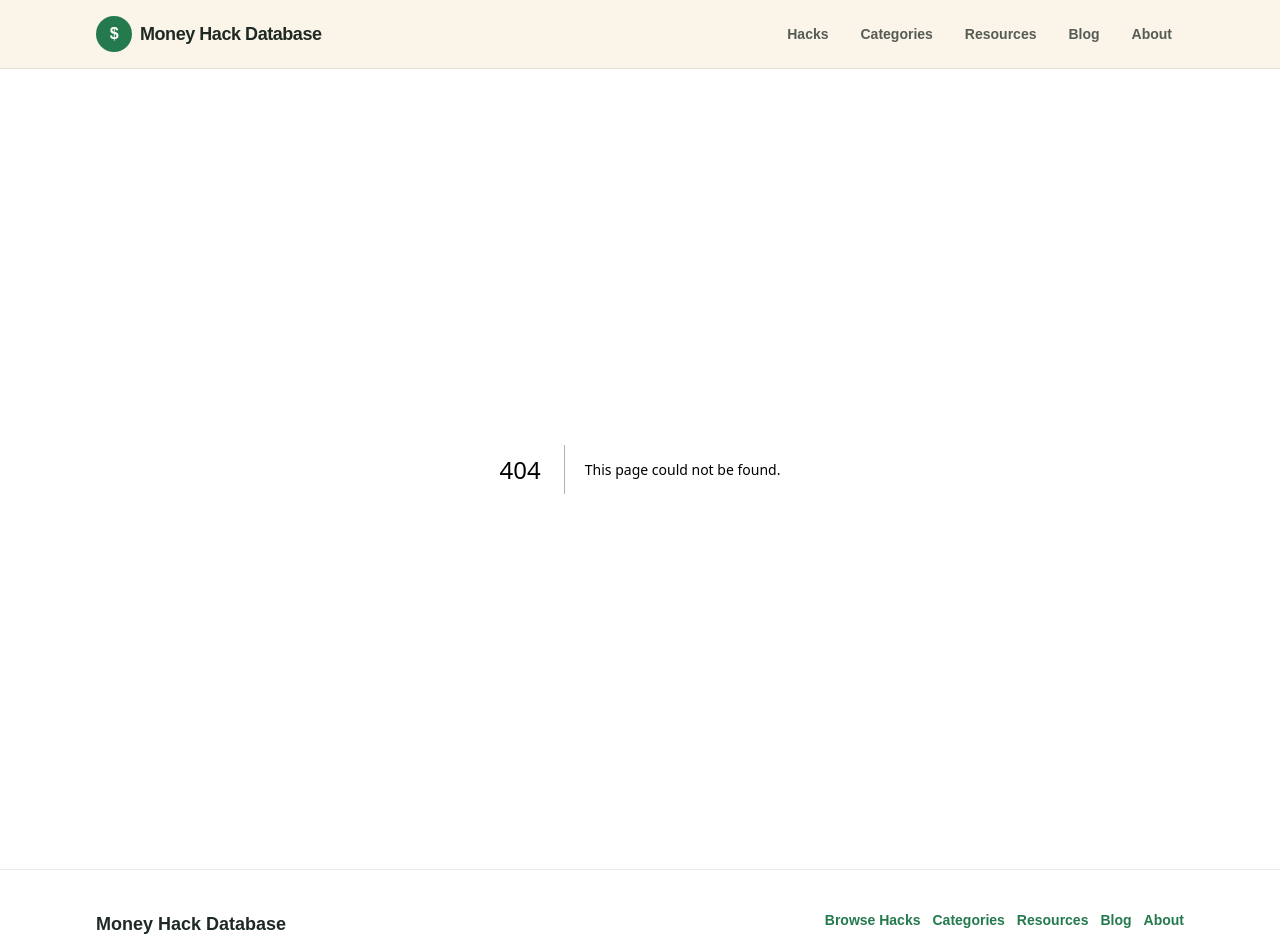
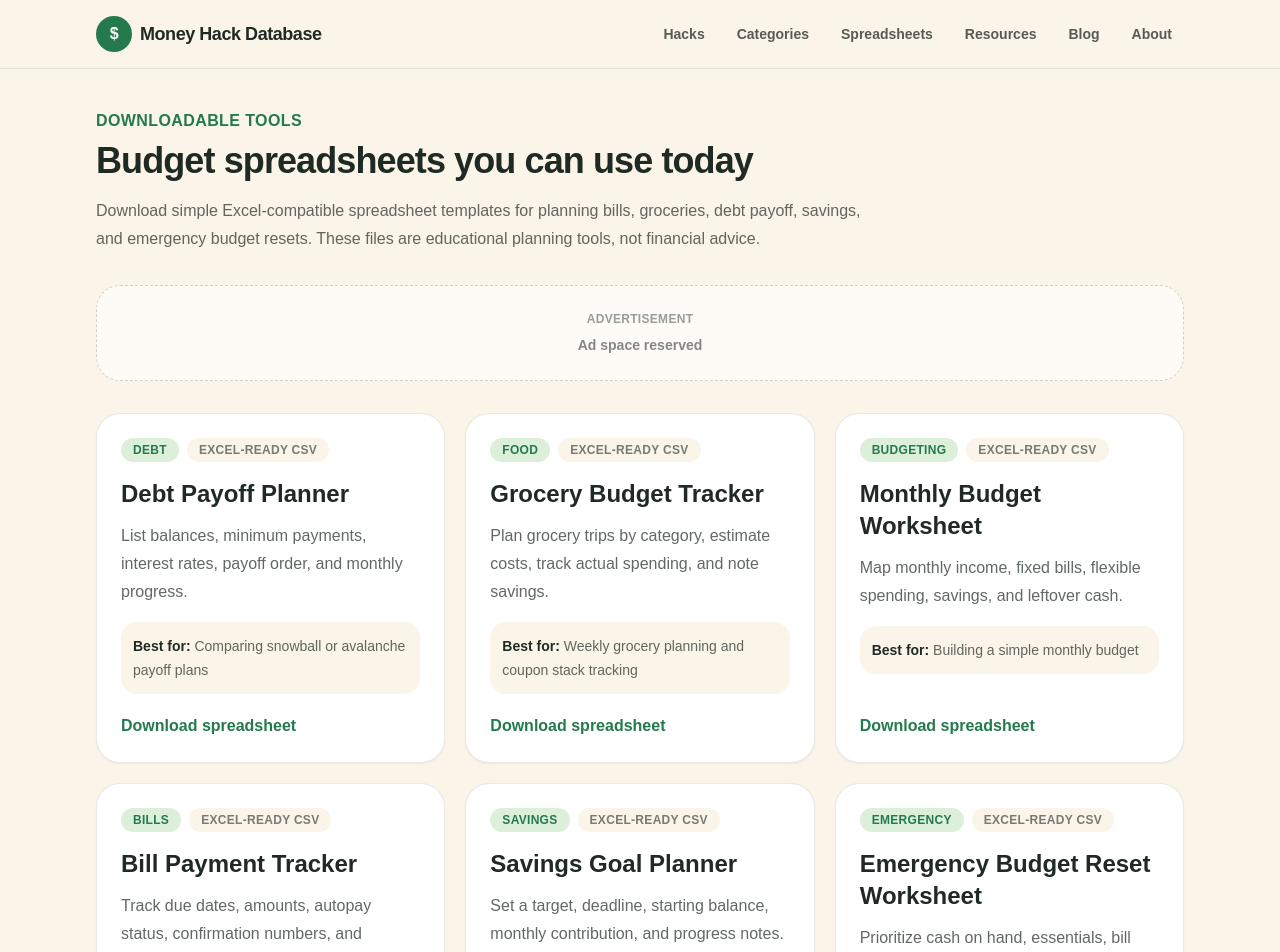
Before and after one commit to Weewoh04/Money-Hack-Database, a Next.js app: page /spreadsheets in a window 1280 px wide. Before the commit this address had no page. Shown: the top 952 px of the page. Built offline with nearby package versions, Linux system fonts and the light colour scheme.

Commit message:
Add budget spreadsheet downloads

```diff
--- a/src/app/hacks/[slug]/page.tsx
+++ b/src/app/hacks/[slug]/page.tsx
@@ -102,6 +102,21 @@ export default async function HackDetailPage({ params }: HackDetailPageProps) {
               eligibility, deadlines, fees, program details, and terms directly with official providers.
             </p>
           </section>
+
+          {hack.slug === "emergency-budget-reset" ? (
+            <section className="mt-8 rounded-3xl border border-moss/20 bg-leaf p-5">
+              <h2 className="text-2xl font-black text-ink">Download the emergency budget worksheet</h2>
+              <p className="mt-2 leading-7 text-ink/75">
+                Use the spreadsheet page to download the Emergency Budget Reset Worksheet and other planning templates.
+              </p>
+              <Link
+                href="/spreadsheets"
+                className="mt-4 inline-flex rounded-full bg-moss px-5 py-3 font-black text-white transition hover:bg-ink"
+              >
+                View budget spreadsheets
+              </Link>
+            </section>
+          ) : null}
         </div>
 
         <aside className="grid gap-5">
--- /dev/null
+++ b/src/app/spreadsheets/page.tsx
@@ -0,0 +1,59 @@
+import type { Metadata } from "next";
+import AdSlot from "@/components/AdSlot";
+import { spreadsheets } from "@/data/spreadsheets";
+
+export const metadata: Metadata = {
+  title: "Budget Spreadsheets",
+  description:
+    "Download free Excel-compatible budget spreadsheets for debt payoff, grocery budgeting, monthly budgets, bill tracking, savings goals, and emergency budget resets.",
+};
+
+export default function SpreadsheetsPage() {
+  return (
+    <section className="mx-auto max-w-6xl px-4 py-10 sm:px-6 lg:px-8">
+      <div className="max-w-3xl">
+        <p className="font-black uppercase tracking-wide text-moss">Downloadable tools</p>
+        <h1 className="mt-2 text-4xl font-black tracking-tight text-ink">Budget spreadsheets you can use today</h1>
+        <p className="mt-4 leading-7 text-ink/70">
+          Download simple Excel-compatible spreadsheet templates for planning bills, groceries, debt payoff, savings,
+          and emergency budget resets. These files are educational planning tools, not financial advice.
+        </p>
+      </div>
+
+      <div className="mt-8">
+        <AdSlot label="Advertisement" />
+      </div>
+
+      <div className="mt-8 grid gap-5 sm:grid-cols-2 lg:grid-cols-3">
+        {spreadsheets.map((sheet) => (
+          <article key={sheet.id} className="flex h-full flex-col rounded-3xl border border-ink/10 bg-white p-6 shadow-sm">
+            <div className="flex flex-wrap items-center gap-2 text-xs font-black uppercase tracking-wide">
+              <span className="rounded-full bg-leaf px-3 py-1 text-moss">{sheet.category}</span>
+              <span className="rounded-full bg-cream px-3 py-1 text-ink/60">Excel-ready CSV</span>
+            </div>
+            <h2 className="mt-4 text-2xl font-black text-ink">{sheet.title}</h2>
+            <p className="mt-3 leading-7 text-ink/70">{sheet.description}</p>
+            <p className="mt-4 rounded-2xl bg-cream p-3 text-sm leading-6 text-ink/70">
+              <span className="font-black text-ink">Best for:</span> {sheet.bestFor}
+            </p>
+            <a
+              href={`/downloads/${sheet.fileName}`}
+              download
+              className="mt-auto inline-flex pt-5 font-black text-moss transition hover:text-ink"
+            >
+              Download spreadsheet
+            </a>
+          </article>
+        ))}
+      </div>
+
+      <div className="mt-10 rounded-3xl border border-clay/20 bg-clay/10 p-5">
+        <h2 className="text-xl font-black text-ink">Quick note before using these</h2>
+        <p className="mt-2 leading-7 text-ink/75">
+          Open the file in Excel, Google Sheets, or Numbers, then save your own copy before editing. Always verify bills,
+          rates, account balances, benefit rules, and payoff details directly with official providers or account portals.
+        </p>
+      </div>
+    </section>
+  );
+}
--- a/src/components/Footer.tsx
+++ b/src/components/Footer.tsx
@@ -3,6 +3,7 @@ import Link from "next/link";
 const footerLinks = [
   { href: "/hacks", label: "Browse Hacks" },
   { href: "/categories", label: "Categories" },
+  { href: "/spreadsheets", label: "Spreadsheets" },
   { href: "/resources", label: "Resources" },
   { href: "/blog", label: "Blog" },
   { href: "/about", label: "About" },
--- a/src/components/HackCard.tsx
+++ b/src/components/HackCard.tsx
@@ -30,19 +30,6 @@ export default function HackCard({ hack }: HackCardProps) {
           <dd className="text-ink/70">{hack.estimatedBenefit}</dd>
         </div>
       </dl>
-      <div className="mt-4">
-        <h4 className="text-sm font-black text-ink">Steps</h4>
-        <ol className="mt-2 grid gap-2 text-sm leading-6 text-ink/70">
-          {hack.steps.map((step, index) => (
-            <li key={step} className="flex gap-3">
-              <span className="flex h-6 w-6 shrink-0 items-center justify-center rounded-full bg-leaf text-xs font-black text-moss">
-                {index + 1}
-              </span>
-              <span>{step}</span>
-            </li>
-          ))}
-        </ol>
-      </div>
       <p className="mt-4 rounded-2xl bg-cream p-3 text-xs leading-5 text-ink/70">{hack.warning}</p>
       <Link
         href={`/hacks/${hack.slug}`}
--- a/src/components/Header.tsx
+++ b/src/components/Header.tsx
@@ -3,6 +3,7 @@ import Link from "next/link";
 const navItems = [
   { href: "/hacks", label: "Hacks" },
   { href: "/categories", label: "Categories" },
+  { href: "/spreadsheets", label: "Spreadsheets" },
   { href: "/resources", label: "Resources" },
   { href: "/blog", label: "Blog" },
   { href: "/about", label: "About" },
--- /dev/null
+++ b/src/data/spreadsheets.ts
@@ -0,0 +1,59 @@
+export type SpreadsheetTemplate = {
+  id: string;
+  title: string;
+  description: string;
+  fileName: string;
+  category: string;
+  bestFor: string;
+};
+
+export const spreadsheets: SpreadsheetTemplate[] = [
+  {
+    id: "debt-payoff",
+    title: "Debt Payoff Planner",
+    description: "List balances, minimum payments, interest rates, payoff order, and monthly progress.",
+    fileName: "debt-payoff-planner.csv",
+    category: "Debt",
+    bestFor: "Comparing snowball or avalanche payoff plans",
+  },
+  {
+    id: "grocery-budget",
+    title: "Grocery Budget Tracker",
+    description: "Plan grocery trips by category, estimate costs, track actual spending, and note savings.",
+    fileName: "grocery-budget-tracker.csv",
+    category: "Food",
+    bestFor: "Weekly grocery planning and coupon stack tracking",
+  },
+  {
+    id: "monthly-budget",
+    title: "Monthly Budget Worksheet",
+    description: "Map monthly income, fixed bills, flexible spending, savings, and leftover cash.",
+    fileName: "monthly-budget-worksheet.csv",
+    category: "Budgeting",
+    bestFor: "Building a simple monthly budget",
+  },
+  {
+    id: "bill-tracker",
+    title: "Bill Payment Tracker",
+    description: "Track due dates, amounts, autopay status, confirmation numbers, and payment notes.",
+    fileName: "bill-payment-tracker.csv",
+    category: "Bills",
+    bestFor: "Avoiding missed due dates and late fees",
+  },
+  {
+    id: "savings-goal",
+    title: "Savings Goal Planner",
+    description: "Set a target, deadline, starting balance, monthly contribution, and progress notes.",
+    fileName: "savings-goal-planner.csv",
+    category: "Savings",
+    bestFor: "Emergency funds, sinking funds, and short-term goals",
+  },
+  {
+    id: "emergency-budget-reset",
+    title: "Emergency Budget Reset Worksheet",
+    description: "Prioritize cash on hand, essentials, bill calls, local assistance, and short-term cuts.",
+    fileName: "emergency-budget-reset.csv",
+    category: "Emergency",
+    bestFor: "Making a short-term plan during a cash crunch",
+  },
+];
```
Also changed, not shown: public/downloads/bill-payment-tracker.csv (added), public/downloads/debt-payoff-planner.csv (added), public/downloads/emergency-budget-reset.csv (added), public/downloads/grocery-budget-tracker.csv (added), public/downloads/monthly-budget-worksheet.csv (added), public/downloads/savings-goal-planner.csv (added).
